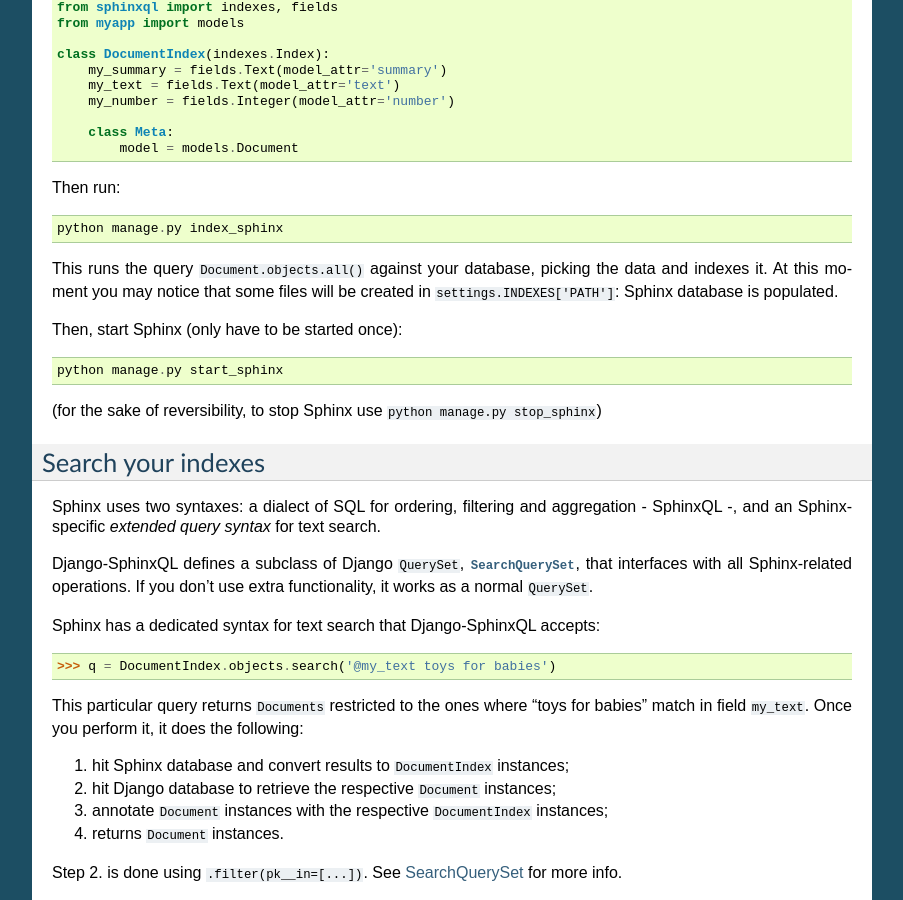
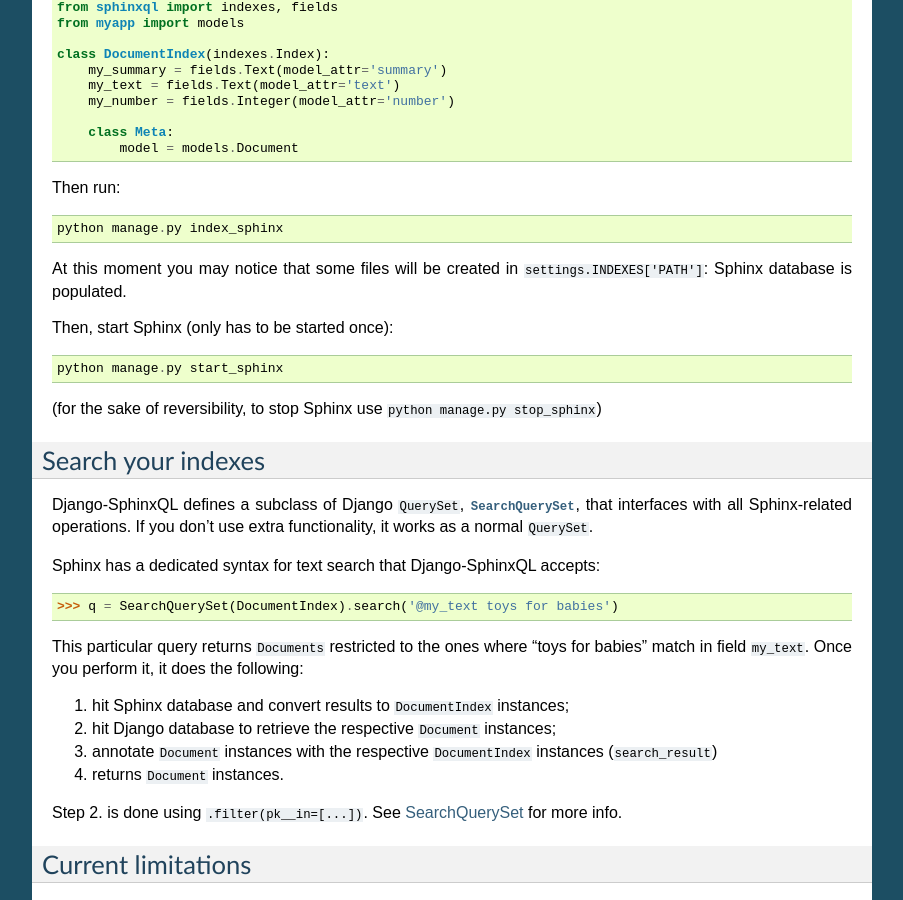
Before and after one commit to jorgecarleitao/django-sphinxql, a Sphinx documentation site: the page built from docs/index.rst, in a window 1280 px wide and 900 px high, scrolled down 1514 px. Shown: the whole window, without its empty margins (198-1101 px from the left). Built offline with Sphinx 7.4.7, drawn with Linux system fonts in a browser that asks for light colours; some of the changed text lies outside the part shown.

Commit message:
Made minor text improvement to documentation.

```diff
--- a/docs/index.rst
+++ b/docs/index.rst
@@ -88,11 +88,10 @@
 
     python manage.py index_sphinx
 
-This runs the query ``Document.objects.all()`` against your database,
-picking the data and indexes it. At this moment you may notice that some files
-will be created in ``settings.INDEXES['PATH']``: Sphinx database is populated.
+At this moment you may notice that some files will be created in
+``settings.INDEXES['PATH']``: Sphinx database is populated.
 
-Then, start Sphinx (only have to be started once)::
+Then, start Sphinx (only has to be started once)::
 
     python manage.py start_sphinx
 
@@ -101,17 +100,13 @@
 Search your indexes
 -------------------
 
-Sphinx uses two syntaxes: a dialect of SQL for ordering, filtering and
-aggregation - SphinxQL -, and an Sphinx-specific *extended query syntax* for text
-search.
-
 Django-SphinxQL defines a subclass of Django ``QuerySet``,
 :class:`~sphinxql.query.SearchQuerySet`, that interfaces with all Sphinx-related
 operations. If you don't use extra functionality, it works as a normal ``QuerySet``.
 
 Sphinx has a dedicated syntax for text search that Django-SphinxQL accepts::
 
-    >>> q = DocumentIndex.objects.search('@my_text toys for babies')
+    >>> q = SearchQuerySet(DocumentIndex).search('@my_text toys for babies')
 
 This particular query returns ``Documents`` restricted to the ones where
 "toys for babies" match in field ``my_text``. Once you perform it, it does the
@@ -120,7 +115,7 @@
 1. hit Sphinx database and convert results to ``DocumentIndex`` instances;
 2. hit Django database to retrieve the respective ``Document`` instances;
 3. annotate ``Document`` instances with the respective ``DocumentIndex``
-   instances;
+   instances (``search_result``)
 4. returns ``Document`` instances.
 
 Step 2. is done using ``.filter(pk__in=[...])``. See :doc:`queryset` for more info.
```
Also changed, not shown: other parts of docs/index.rst (+3 -3 lines).
